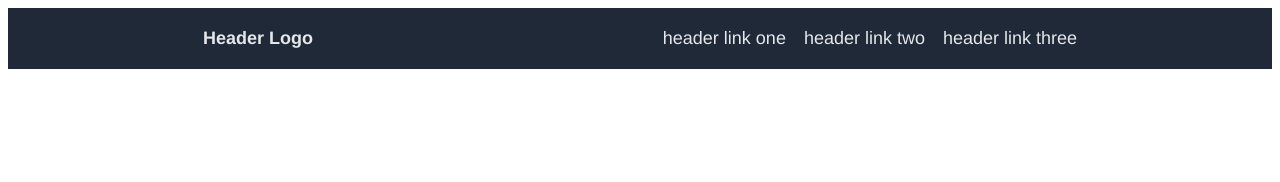
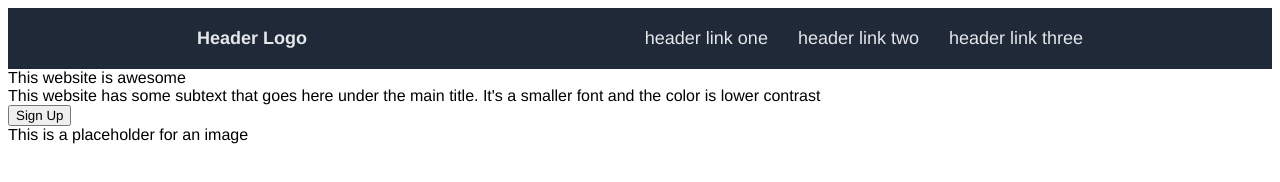
Before and after one commit to blaxokreemo/landing-page, a plain HTML site: page index.html in a window 1280 px wide. Drawn offline with Linux system fonts and the light colour scheme.

Commit message:
Add html content for intro

```diff
--- a/index.html
+++ b/index.html
@@ -19,7 +19,14 @@
     </div>
 
     <div class="intro">
-
+        <div class="intro-left">
+            <div class="tagline">This website is awesome</div>
+            <div class="text">This website has some subtext that goes here under the main title.
+                It's a smaller font and the color is lower contrast
+            </div>
+            <button>Sign Up</button>
+        </div>
+        <div class="intro-right">This is a placeholder for an image</div>
     </div>
 
 </body>
--- a/styles.css
+++ b/styles.css
@@ -24,5 +24,5 @@ ul {
 
 .header ul {
     display: flex;
-    gap: 18px;
+    gap: 30px;
 }
```
